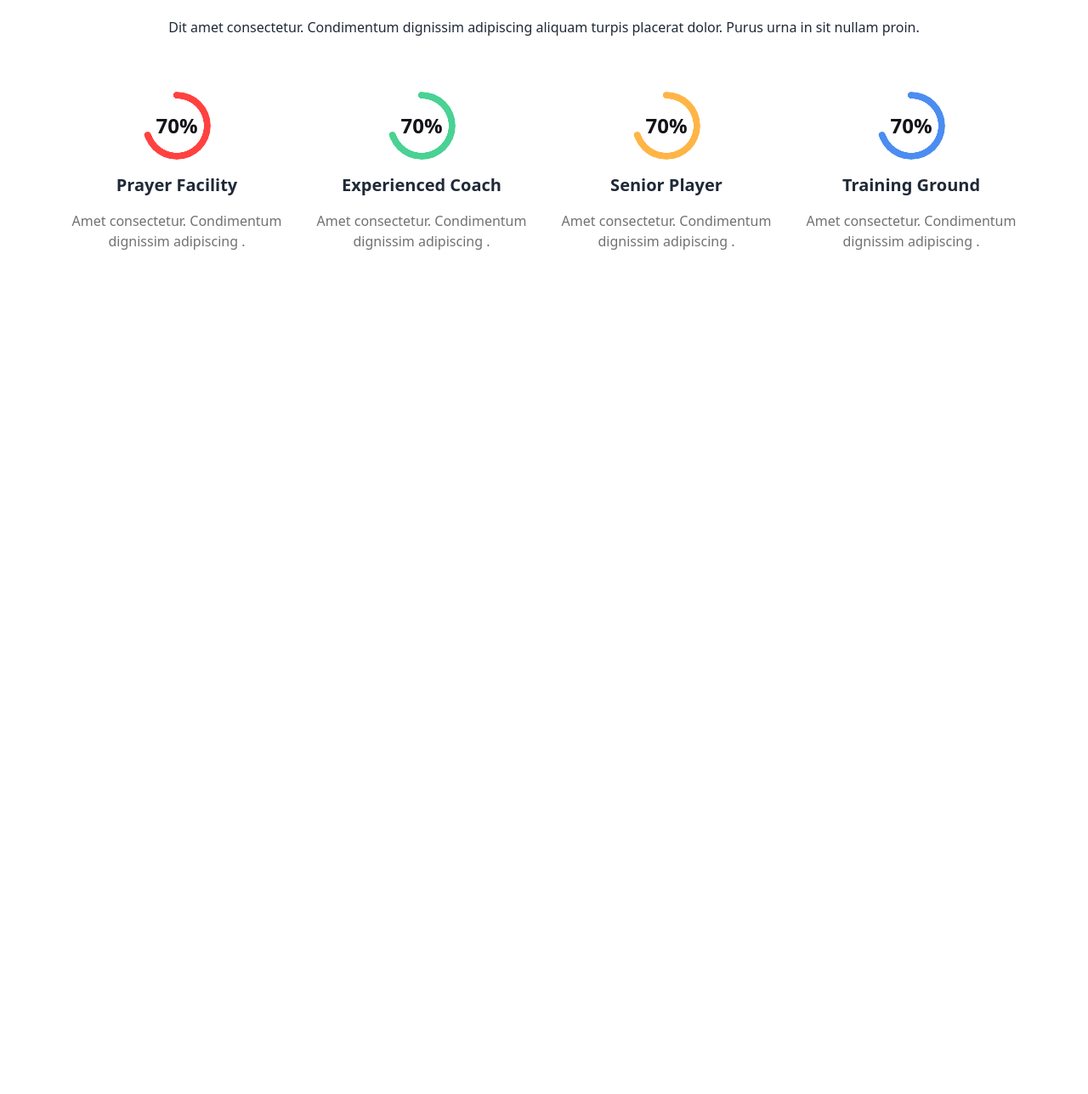
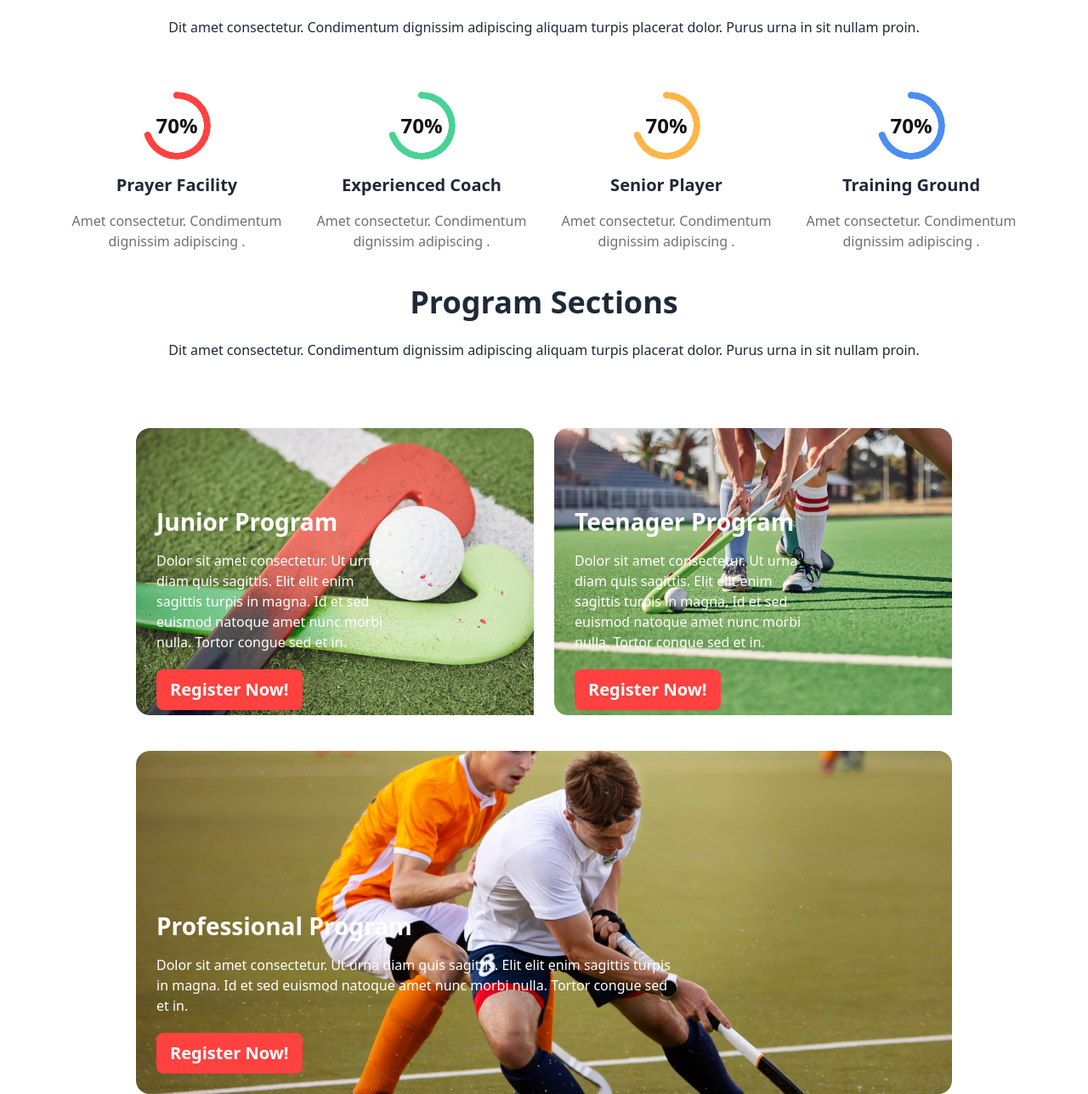
Before and after one commit to GearHead87/B9A3-Hockeys-website, a plain HTML site: page index.html in a window 1280 px wide. Shown: the part 657-1945 px from the top of the page at 85% size. Before the commit the page ends 953 px from the top, so only its background shows below. Drawn offline with nearby package versions, Linux system fonts and the light colour scheme.

Commit message:
program sections

```diff
--- a/index.html
+++ b/index.html
@@ -49,7 +49,7 @@
                         <li><a>Contact</a></li>
                     </ul>
                 </div>
-                    <a class="btn btn-ghost text-2xl text-hblack lg:text-4xl font-extrabold">Hockey<span
+                <a class="btn btn-ghost text-2xl text-hblack lg:text-4xl font-extrabold gap-0">Hockey<span
                         class="text-hockey">’</span>s</a>
             </div>
             <div class="navbar-center hidden lg:flex">
@@ -66,8 +66,7 @@
                         <g clip-path="url(#clip0_5_6)">
                             <path
                                 d="M3 10C3 10.9193 3.18106 11.8295 3.53284 12.6788C3.88463 13.5281 4.40024 14.2997 5.05025 14.9497C5.70026 15.5998 6.47194 16.1154 7.32122 16.4672C8.1705 16.8189 9.08075 17 10 17C10.9193 17 11.8295 16.8189 12.6788 16.4672C13.5281 16.1154 14.2997 15.5998 14.9497 14.9497C15.5998 14.2997 16.1154 13.5281 16.4672 12.6788C16.8189 11.8295 17 10.9193 17 10C17 9.08075 16.8189 8.1705 16.4672 7.32122C16.1154 6.47194 15.5998 5.70026 14.9497 5.05025C14.2997 4.40024 13.5281 3.88463 12.6788 3.53284C11.8295 3.18106 10.9193 3 10 3C9.08075 3 8.1705 3.18106 7.32122 3.53284C6.47194 3.88463 5.70026 4.40024 5.05025 5.05025C4.40024 5.70026 3.88463 6.47194 3.53284 7.32122C3.18106 8.1705 3 9.08075 3 10Z"
-                                    stroke="#89898B" stroke-width="1.5" stroke-linecap="round"
-                                    stroke-linejoin="round" />
+                                stroke="#89898B" stroke-width="1.5" stroke-linecap="round" stroke-linejoin="round" />
                             <path d="M21 21L15 15" stroke="#89898B" stroke-width="1.5" stroke-linecap="round"
                                 stroke-linejoin="round" />
                         </g>
@@ -117,35 +116,75 @@
         </div>
         <div class=" bg-hblack p-8 w-4/5 m-4 lg:m-0 lg:w-[560px] rounded-2xl lg:absolute lg:right-[200px] lg:bottom-4">
             <h3 class="text-lg lg:text-2xl font-extrabold text-white">Meet all the heroes from the field</h3>
-                <p class="text-base font-medium text-[#FFFFFF99]">Dit amet consectetur. Condimentum dignissim adipiscing aliquam turpis placerat dolor. Purus urna in sit nullam proin. </p>
+            <p class="text-base font-medium text-[#FFFFFF99]">Dit amet consectetur. Condimentum dignissim adipiscing
+                aliquam turpis placerat dolor. Purus urna in sit nullam proin. </p>
         </div>
     </section>
     <!-- Stat Section -->
     <section class="mt-16 lg:mt-10">
         <div class="text-center space-y-6">
-                <h2 class="text-2xl lg:text-4xl">Professional Hockeys Club</h2>
-                <p class="text-sm lg:text-base">Dit amet consectetur. Condimentum dignissim adipiscing aliquam turpis placerat dolor. Purus urna in sit nullam proin. </p>
+            <h2 class="text-2xl lg:text-4xl font-extrabold">Professional Hockeys Club</h2>
+            <p class="text-sm lg:text-base font-medium">Dit amet consectetur. Condimentum dignissim adipiscing aliquam
+                turpis placerat dolor. Purus urna in sit nullam proin. </p>
         </div>
         <div class="flex flex-col justify-center items-center gap-6 lg:gap-8 mt-10 lg:mt-16 lg:flex-row">
             <div class="flex flex-col justify-center items-center lg:w-1/5 space-y-4">
-                    <div class="radial-progress text-[#FF4240]" style="--value:70;" role="progressbar"><span class="text-2xl font-extrabold text-hblack">70%</span></div>
+                <div class="radial-progress text-[#FF4240]" style="--value:70;" role="progressbar"><span
+                        class="text-2xl font-extrabold text-hblack">70%</span></div>
                 <h3 class="text-xl font-semibold">Prayer Facility</h3>
                 <p class="text-[#13131899] text-center">Amet consectetur. Condimentum dignissim adipiscing .</p>
             </div>
             <div class="flex flex-col justify-center items-center lg:w-1/5 space-y-4">
-                    <div class="radial-progress text-[#49D293]" style="--value:70;" role="progressbar"><span class="text-2xl font-extrabold text-hblack">70%</span></div>
+                <div class="radial-progress text-[#49D293]" style="--value:70;" role="progressbar"><span
+                        class="text-2xl font-extrabold text-hblack">70%</span></div>
                 <h3 class="text-xl font-semibold">Experienced Coach</h3>
                 <p class="text-[#13131899] text-center">Amet consectetur. Condimentum dignissim adipiscing .</p>
             </div>
             <div class="flex flex-col justify-center items-center lg:w-1/5 space-y-4">
-                    <div class="radial-progress text-[#FFB546]" style="--value:70;" role="progressbar"><span class="text-2xl font-extrabold text-hblack">70%</span></div>
+                <div class="radial-progress text-[#FFB546]" style="--value:70;" role="progressbar"><span
+                        class="text-2xl font-extrabold text-hblack">70%</span></div>
                 <h3 class="text-xl font-semibold">Senior Player</h3>
                 <p class="text-[#13131899] text-center">Amet consectetur. Condimentum dignissim adipiscing .</p>
             </div>
             <div class="flex flex-col justify-center items-center lg:w-1/5 space-y-4">
-                    <div class="radial-progress text-[#4C8DF1]" style="--value:70;" role="progressbar"><span class="text-2xl font-extrabold text-hblack">70%</span></div>
+                <div class="radial-progress text-[#4C8DF1]" style="--value:70;" role="progressbar"><span
+                        class="text-2xl font-extrabold text-hblack">70%</span></div>
                 <h3 class="text-xl font-semibold">Training Ground</h3>
                 <p class="text-[#13131899] text-center">Amet consectetur. Condimentum dignissim adipiscing .</p>
+            </div>
+        </div>
+    </section>
+
+    <!-- Program Sections -->
+    <section class="mt-16 lg:mt-10 flex flex-col justify-center items-center">
+        <div class="text-center space-y-6">
+            <h2 class="text-2xl lg:text-4xl font-extrabold">Program Sections</h2>
+            <p class="text-sm lg:text-base font-medium">Dit amet consectetur. Condimentum dignissim adipiscing aliquam
+                turpis placerat dolor. Purus urna in sit nullam proin.</p>
+        </div>
+        <div class="flex flex-col justify-center items-center gap-6 w-3/4 mt-12 lg:mt-20">
+            <div class="flex flex-col lg:flex-row gap-6 justify-center items-center">
+                <div class="bg-[url('images/2.png')] bg-no-repeat space-y-5 px-6 pt-6 pb-3 lg:pt-24 lg:pb-6 rounded-xl lg:rounded-2xl">
+                    <h2 class="text-xl lg:text-[28px] font-extrabold text-white">Junior Program</h2>
+                    <p class="text-sm lg:text-base font-medium text-white lg:w-2/3">Dolor sit amet consectetur. Ut urna diam quis sagittis. Elit elit
+                        enim sagittis turpis in magna. Id et sed euismod natoque amet nunc morbi nulla. Tortor congue
+                        sed et in.</p>
+                    <a class="btn bg-hockey text-white font-bold text-lg lg:text-xl border-none">Register Now!</a>
+                </div>
+                <div class="bg-[url('images/3.png')] bg-no-repeat space-y-5 px-6 pt-6 pb-3 lg:pt-24 lg:pb-6 rounded-xl lg:rounded-2xl">
+                    <h2 class="text-xl lg:text-[28px] font-extrabold text-white">Teenager Program</h2>
+                    <p class="text-sm lg:text-base font-medium text-white lg:w-2/3">Dolor sit amet consectetur. Ut urna diam quis sagittis. Elit elit
+                        enim sagittis turpis in magna. Id et sed euismod natoque amet nunc morbi nulla. Tortor congue
+                        sed et in.</p>
+                    <a class="btn bg-hockey text-white font-bold text-lg lg:text-xl border-none">Register Now!</a>
+                </div>
+            </div>
+            <div class="bg-[url('images/4.png')] bg-no-repeat space-y-5 px-6 pt-6 pb-3 lg:pt-48 lg:pb-6 rounded-xl lg:rounded-2xl">
+                <h2 class="text-xl lg:text-[28px] font-extrabold text-white">Professional Program</h2>
+                <p class="text-sm lg:text-base font-medium text-white lg:w-2/3">Dolor sit amet consectetur. Ut urna diam quis sagittis. Elit elit
+                    enim sagittis turpis in magna. Id et sed euismod natoque amet nunc morbi nulla. Tortor congue
+                    sed et in.</p>
+                <a class="btn bg-hockey text-white font-bold text-lg lg:text-xl border-none">Register Now!</a>
             </div>
         </div>
     </section>
```
Lines whose indentation alone changed are shown as unchanged.
